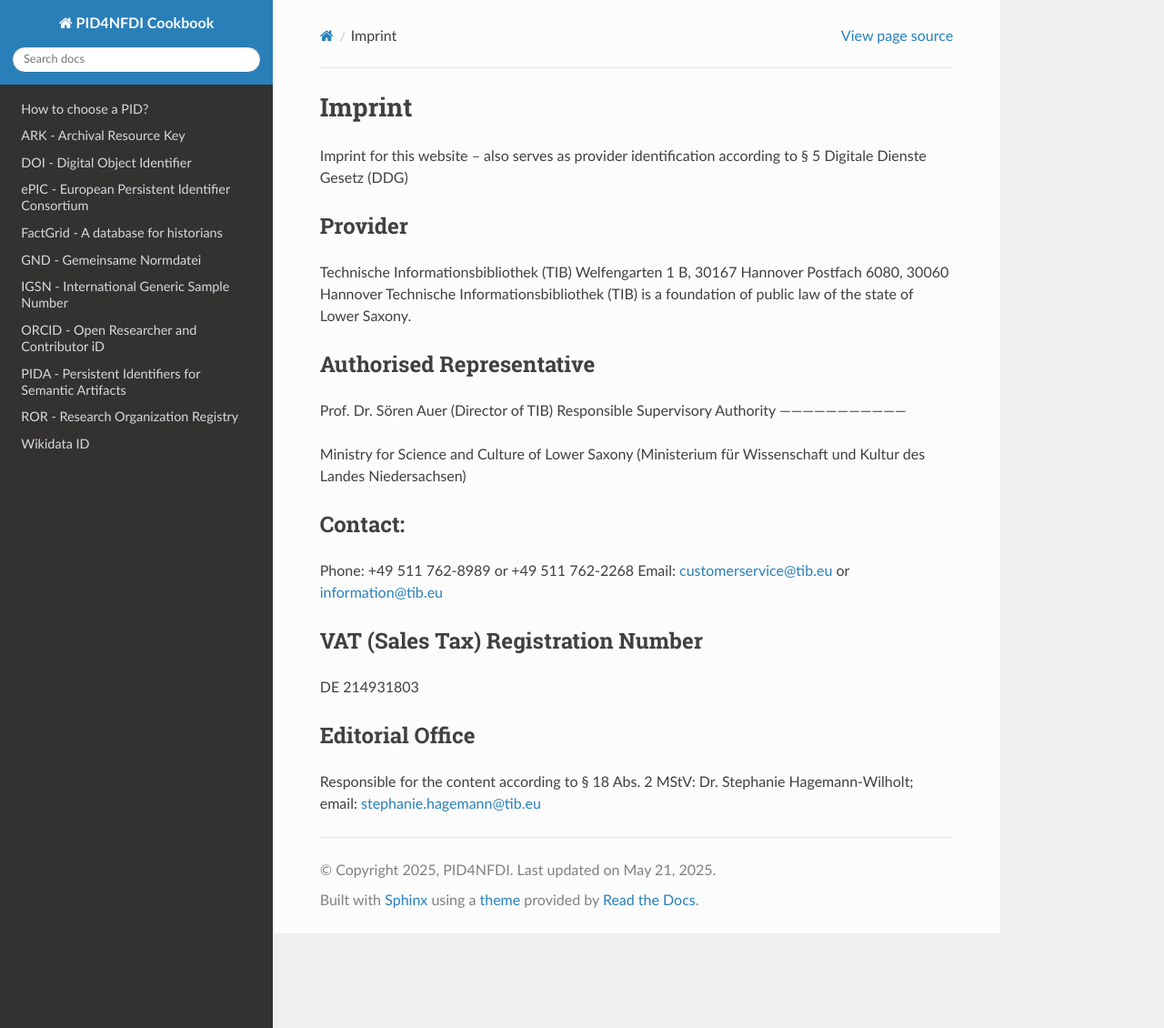
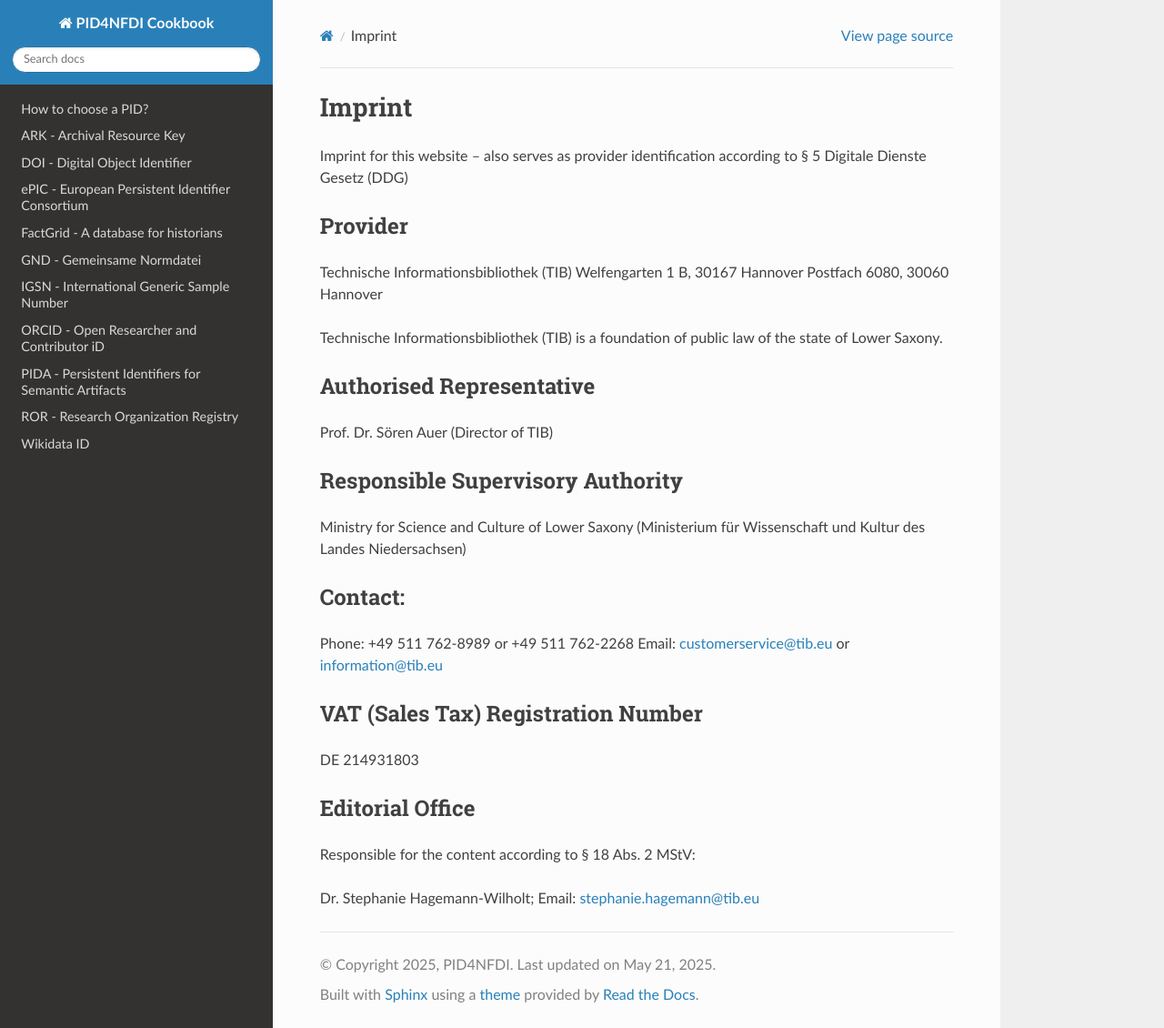
Before and after one commit to stephw-tib/pid4nfdi-training, a Sphinx documentation site: the page built from docs/source/imprint.rst, in a window 1280 px wide and 1130 px high. Shown: the whole window at 91% size. Built offline with Sphinx 7.4.7 and the Read the Docs theme 3.1.0, drawn with Linux system fonts in a browser that asks for light colours; pages that are not in the unit, such as notebooks, are missing from menus.

```diff
--- a/docs/source/imprint.rst
+++ b/docs/source/imprint.rst
@@ -9,12 +9,14 @@ Provider
 Technische Informationsbibliothek (TIB)
 Welfengarten 1 B, 30167 Hannover
 Postfach 6080, 30060 Hannover
+
 Technische Informationsbibliothek (TIB) is a foundation of public law of the state of Lower Saxony.
 
 Authorised Representative
 ----------------------
 
 Prof. Dr. Sören Auer (Director of TIB)
+
 Responsible Supervisory Authority
 ---------------------------------
 
@@ -32,4 +34,5 @@ DE 214931803
 Editorial Office
 -------------
 Responsible for the content according to § 18 Abs. 2 MStV:
-Dr. Stephanie Hagemann-Wilholt; email: stephanie.hagemann@tib.eu
+
+Dr. Stephanie Hagemann-Wilholt; Email: stephanie.hagemann@tib.eu
```
